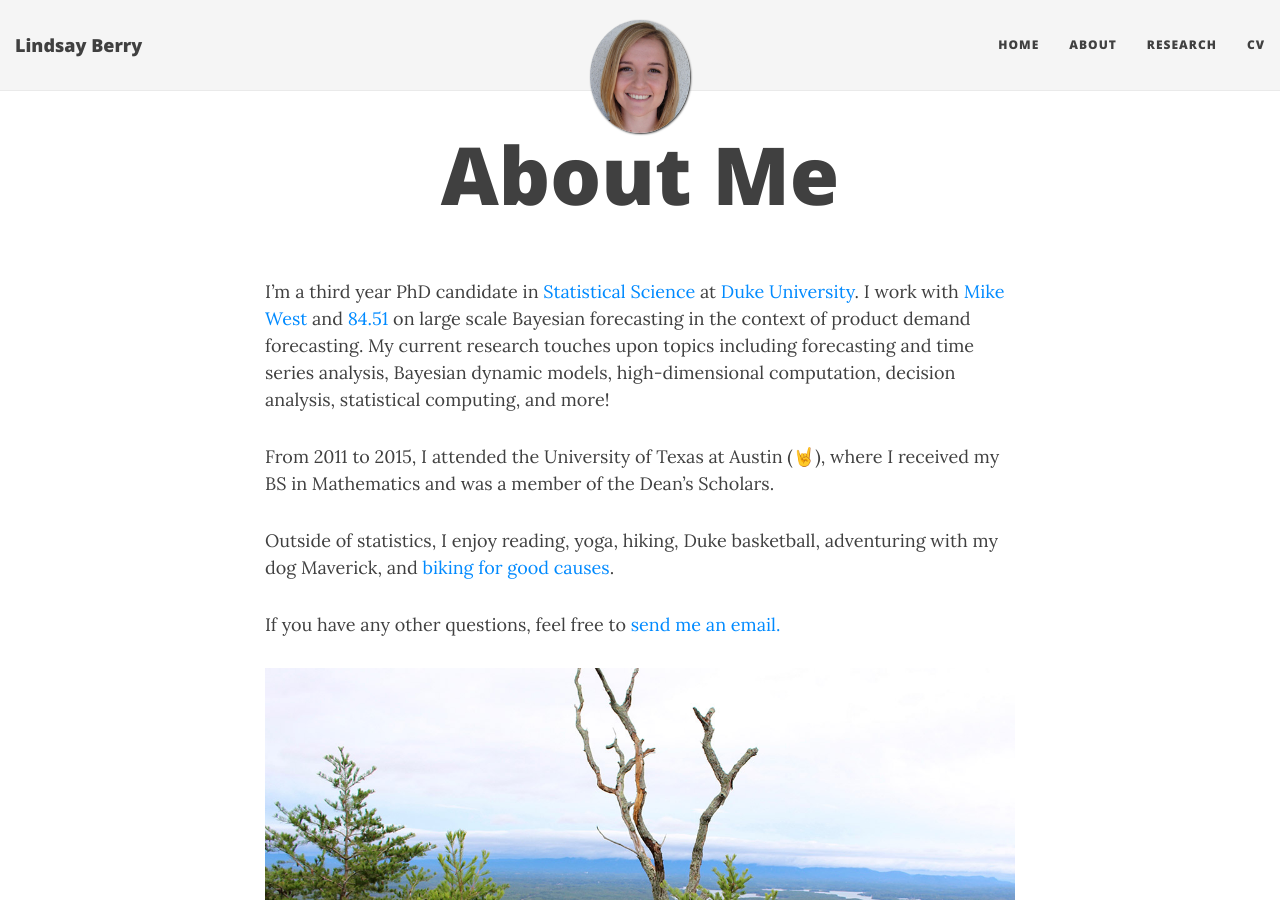
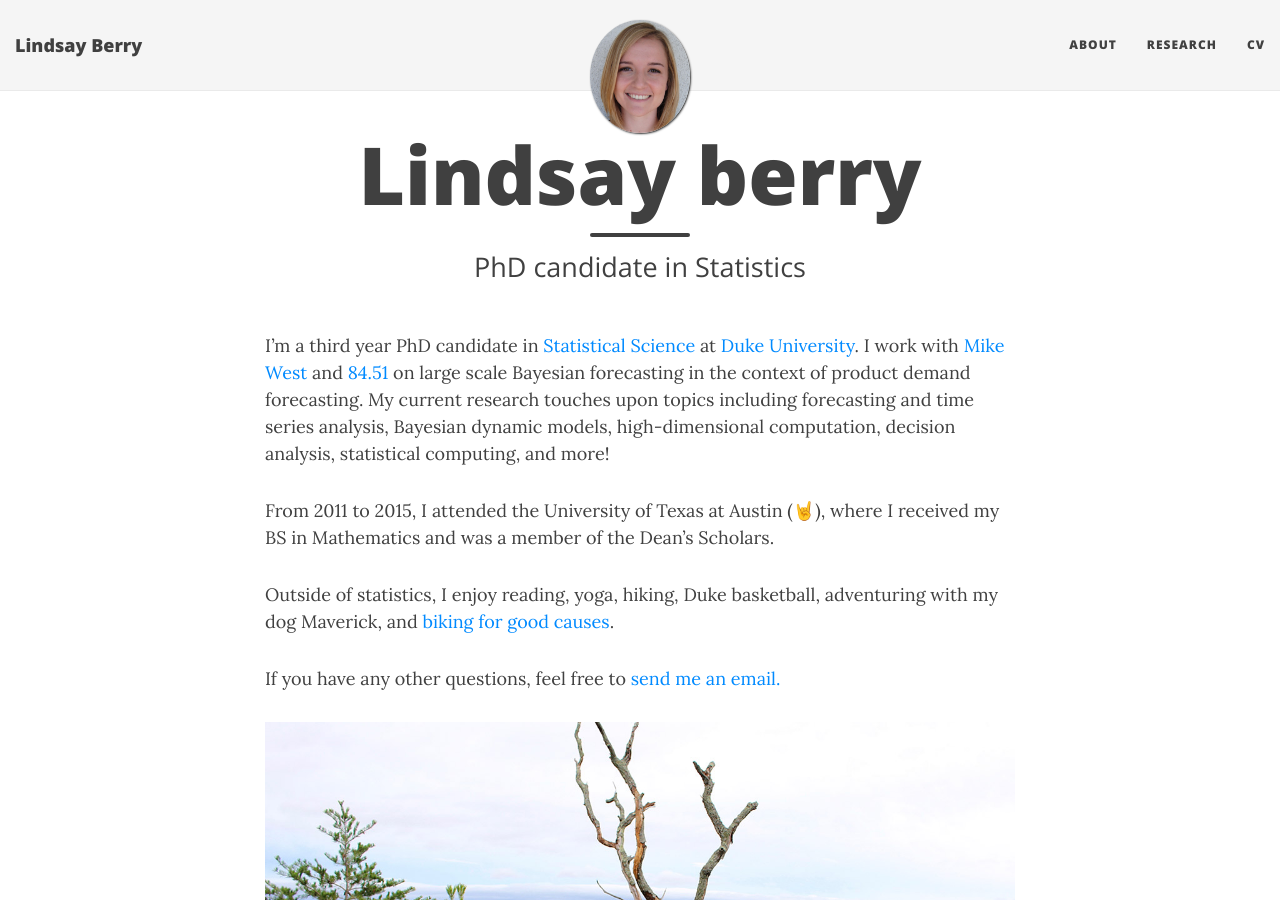
Before and after one commit to lindsayberry/archive-website-template, a Jekyll site: the page built from aboutme.md, in a window 1280 px wide and 900 px high. Built offline with Jekyll 4.4.1, drawn with Linux system fonts in a browser that asks for light colours; nearby versions of some CDN libraries; emoji names are drawn with the system emoji font.

Commit message:
Remove links to social media, add subtitle to about me, add intro to home

```diff
--- a/_config.yml
+++ b/_config.yml
@@ -23,10 +23,12 @@
 
 # List of links in the navigation bar
 navbar-links:
-  Home: ""
   About: "aboutme"
   Research: "research"
   CV: "cv"
+  #Activity:
+  #  - Twitter:
+  #  - CV:
 #  CV: "files/Resume_Berry.pdf"
 # Teaching:
 
@@ -43,18 +45,18 @@
 # Change all these values or delete the ones you don't want.
 # Important: you must keep the "name" parameter, everything else you can remove
 author:
-  name: Lindsay Berry
+  name: "Lindsay Berry"
   email: "lindsay.berry@duke.edu"
-  facebook: lindsayberry93  # eg. daattali
-  github: lindsayberry    # eg. daattali
+  facebook: "lindsayberry93"  # eg. daattali
+  github: "lindsayberry"    # eg. daattali
   twitter: yourname   # eg. daattali
   reddit: yourname    # eg. daattali
   google-plus: +yourname   # eg. +DeanAttali or 109424658772469020925
-  linkedin: lindsayberry93  # eg. daattali
+  linkedin: "lindsayberry93"  # eg. daattali
   xing: yourname      # eg. daattali
   stackoverflow: yourlink  # eg. "3943160/daattali"
   snapchat: yourname  # eg. daattali
-  instagram: lindsayberry # eg. daattali
+  instagram: "lindsayberry" # eg. daattali
   youtube: yourlink   # eg. user/daattali or channel/daattali
   spotify: yourname   # eg. daattali
   telephone: yourphone   # eg. +14159998888
@@ -62,7 +64,7 @@
 # Select which links to show in the footer
 footer-links-active:
   rss: false
-  facebook: true
+  facebook: false
   email: true
   twitter: false
   google-plus: false
@@ -72,7 +74,7 @@
   xing: false
   stackoverflow: false
   snapchat: false
-  instagram: true
+  instagram: false
   youtube: false
   spotify: false
   telephone: false
@@ -130,7 +132,7 @@
     values:
       layout: "post"
       comments: true  # add comments to all blog posts
-      social-share: true # add social media sharing buttons to all blog posts
+      social-share: false # add social media sharing buttons to all blog posts
   -
     scope:
       path: "" # all files
--- a/aboutme.md
+++ b/aboutme.md
@@ -1,6 +1,7 @@
 ---
 layout: page
-title: About Me
+title: Lindsay berry
+subtitle: PhD candidate in Statistics
 ---
 
 I'm a third year PhD candidate in [Statistical Science](http://stat.duke.edu/) at [Duke University](https://www.duke.edu/). I work with [Mike West](http://www2.stat.duke.edu/~mw/) and [84.51](https://www.8451.com/) on large scale Bayesian forecasting in the context of product demand forecasting. My current research touches upon topics including forecasting and time series analysis, Bayesian dynamic models, high-dimensional computation, decision analysis, statistical computing, and more!
--- a/index.html
+++ b/index.html
@@ -1,7 +1,7 @@
 ---
 layout: page
 title: "Lindsay Berry"
-subtitle: "PhD Candidate / Statistician "
+subtitle: "Ph.D. Candidate in Statistics"
 meta-title: "Lindsay Berry"
 meta-description: "Graduate student at Duke University studying statistics, with an interest in Bayesian forecasting and time series"
 bigimg:
@@ -16,6 +16,8 @@
 <!-- <a class="twitter-timeline" href="https://twitter.com/epwalsh10" data-chrome="nofooter" data-tweet-limit="2">Tweets by epwalsh10</a>  -->
 <!-- <script async src="//platform.twitter.com/widgets.js" charset="utf-8"></script> -->
 <!-- {% endif %} -->
+
+I'm a third year PhD candidate in [Statistical Science](http://stat.duke.edu/) at [Duke University](https://www.duke.edu/). I work with [Mike West](http://www2.stat.duke.edu/~mw/) and [84.51](https://www.8451.com/) on large scale Bayesian forecasting in the context of product demand forecasting. My current research touches upon topics including forecasting and time series analysis, Bayesian dynamic models, high-dimensional computation, decision analysis, statistical computing, and more!
 
 <div class="posts-list">
   {% for post in paginator.posts %}
```
